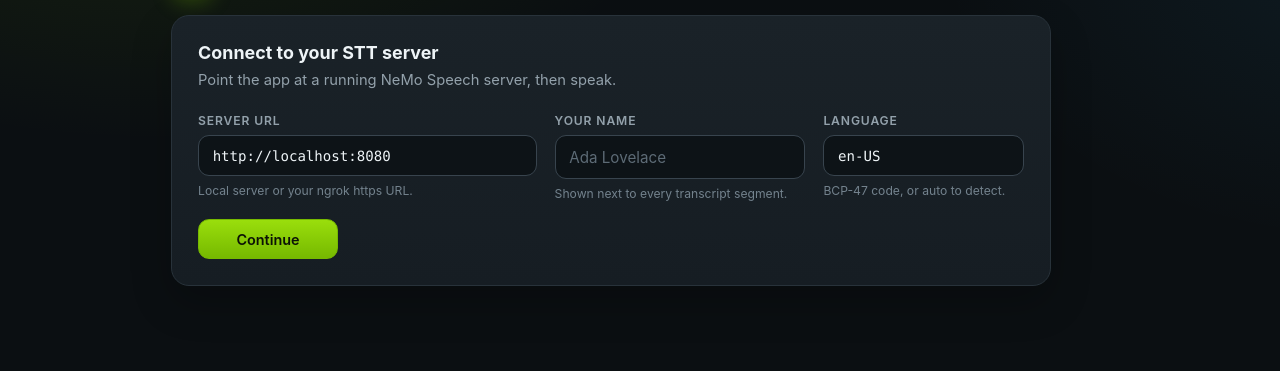
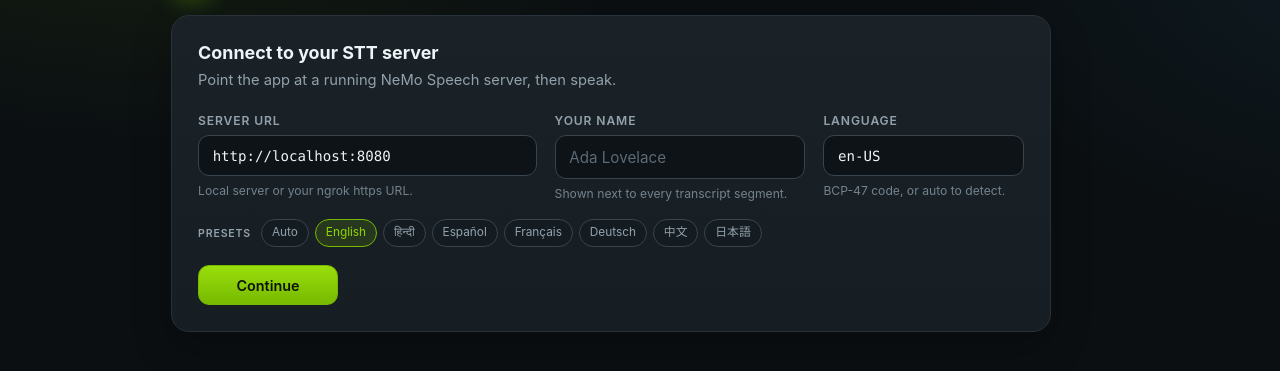
Before and after one commit to aki-008/voice-server, a website built with Vite: page index.html in a window 1280 px wide. Shown: the part 85-456 px from the top of the page. Built offline with nearby package versions, Linux system fonts and the light colour scheme; files whose address does not match are found by name.

Commit message:
hindi support

```diff
--- a/src/main.ts
+++ b/src/main.ts
@@ -81,8 +81,8 @@ app.innerHTML = `
           />
           <small>Shown next to every transcript segment.</small>
         </label>
-        <label class="field field-language">
-          <span class="field-label">Language</span>
+        <div class="field field-language">
+          <label class="field-label" for="language">Language</label>
           <input
             id="language"
             name="language"
@@ -93,53 +93,64 @@ app.innerHTML = `
             placeholder="en-US"
           />
           <small>BCP-47 code, or auto to detect.</small>
-        </label>
+        </div>
+        <div class="language-presets" role="group" aria-label="Language presets">
+          <span class="language-presets-label">Presets</span>
+          <button type="button" data-language="auto">Auto</button>
+          <button type="button" data-language="en-US">English</button>
+          <button type="button" data-language="hi-IN" lang="hi">हिन्दी</button>
+          <button type="button" data-language="es-ES">Español</button>
+          <button type="button" data-language="fr-FR">Français</button>
+          <button type="button" data-language="de-DE">Deutsch</button>
+          <button type="button" data-language="zh-CN">中文</button>
+          <button type="button" data-language="ja-JP">日本語</button>
+        </div>
         <datalist id="language-options">
-          <option value="auto"></option>
-          <option value="en-US"></option>
-          <option value="en-GB"></option>
-          <option value="es-ES"></option>
-          <option value="es-US"></option>
-          <option value="fr-FR"></option>
-          <option value="fr-CA"></option>
-          <option value="de-DE"></option>
-          <option value="it-IT"></option>
-          <option value="pt-BR"></option>
-          <option value="pt-PT"></option>
-          <option value="nl-NL"></option>
-          <option value="pl-PL"></option>
-          <option value="ru-RU"></option>
-          <option value="tr-TR"></option>
-          <option value="uk-UA"></option>
-          <option value="sv-SE"></option>
-          <option value="da-DK"></option>
-          <option value="fi-FI"></option>
-          <option value="nb-NO"></option>
-          <option value="cs-CZ"></option>
-          <option value="sk-SK"></option>
-          <option value="ro-RO"></option>
-          <option value="hu-HU"></option>
-          <option value="el-GR"></option>
-          <option value="bg-BG"></option>
-          <option value="hr-HR"></option>
-          <option value="hi-IN"></option>
-          <option value="ta-IN"></option>
-          <option value="te-IN"></option>
-          <option value="bn-IN"></option>
-          <option value="ur-PK"></option>
-          <option value="ar-AR"></option>
-          <option value="he-IL"></option>
-          <option value="fa-IR"></option>
-          <option value="ja-JP"></option>
-          <option value="ko-KR"></option>
-          <option value="zh-CN"></option>
-          <option value="zh-TW"></option>
-          <option value="vi-VN"></option>
-          <option value="th-TH"></option>
-          <option value="id-ID"></option>
-          <option value="ms-MY"></option>
-          <option value="sw-KE"></option>
-          <option value="af-ZA"></option>
+          <option value="auto" label="Auto-detect"></option>
+          <option value="en-US" label="English (US)"></option>
+          <option value="en-GB" label="English (UK)"></option>
+          <option value="es-ES" label="Spanish (Spain)"></option>
+          <option value="es-US" label="Spanish (US)"></option>
+          <option value="fr-FR" label="French (France)"></option>
+          <option value="fr-CA" label="French (Canada)"></option>
+          <option value="de-DE" label="German"></option>
+          <option value="it-IT" label="Italian"></option>
+          <option value="pt-BR" label="Portuguese (Brazil)"></option>
+          <option value="pt-PT" label="Portuguese (Portugal)"></option>
+          <option value="nl-NL" label="Dutch"></option>
+          <option value="pl-PL" label="Polish"></option>
+          <option value="ru-RU" label="Russian"></option>
+          <option value="tr-TR" label="Turkish"></option>
+          <option value="uk-UA" label="Ukrainian"></option>
+          <option value="sv-SE" label="Swedish"></option>
+          <option value="da-DK" label="Danish"></option>
+          <option value="fi-FI" label="Finnish"></option>
+          <option value="nb-NO" label="Norwegian"></option>
+          <option value="cs-CZ" label="Czech"></option>
+          <option value="sk-SK" label="Slovak"></option>
+          <option value="ro-RO" label="Romanian"></option>
+          <option value="hu-HU" label="Hungarian"></option>
+          <option value="el-GR" label="Greek"></option>
+          <option value="bg-BG" label="Bulgarian"></option>
+          <option value="hr-HR" label="Croatian"></option>
+          <option value="hi-IN" label="Hindi"></option>
+          <option value="ta-IN" label="Tamil"></option>
+          <option value="te-IN" label="Telugu"></option>
+          <option value="bn-IN" label="Bengali"></option>
+          <option value="ur-PK" label="Urdu"></option>
+          <option value="ar-AR" label="Arabic"></option>
+          <option value="he-IL" label="Hebrew"></option>
+          <option value="fa-IR" label="Persian"></option>
+          <option value="ja-JP" label="Japanese"></option>
+          <option value="ko-KR" label="Korean"></option>
+          <option value="zh-CN" label="Chinese (Simplified)"></option>
+          <option value="zh-TW" label="Chinese (Traditional)"></option>
+          <option value="vi-VN" label="Vietnamese"></option>
+          <option value="th-TH" label="Thai"></option>
+          <option value="id-ID" label="Indonesian"></option>
+          <option value="ms-MY" label="Malay"></option>
+          <option value="sw-KE" label="Swahili"></option>
+          <option value="af-ZA" label="Afrikaans"></option>
         </datalist>
         <p id="setup-error" class="form-error" role="alert" hidden></p>
         <button id="connect" class="button primary" type="submit">Continue</button>
@@ -280,6 +291,10 @@ urlInput.value = readStorage(URL_KEY) || DEFAULT_URL;
 nameInput.value = readStorage(NAME_KEY);
 languageInput.value = savedLanguage || DEFAULT_LANGUAGE;
 
+const languagePresets = Array.from(
+  document.querySelectorAll<HTMLButtonElement>(".language-presets button"),
+);
+
 let languageEdited = false;
 
 for (const input of [urlInput, nameInput, languageInput]) {
@@ -289,8 +304,20 @@ for (const input of [urlInput, nameInput, languageInput]) {
 }
 languageInput.addEventListener("input", () => {
   languageEdited = true;
+  syncLanguagePresets();
 });
 
+for (const preset of languagePresets) {
+  preset.addEventListener("click", () => {
+    languageInput.value = preset.dataset.language ?? "";
+    languageEdited = true;
+    setupError.hidden = true;
+    syncLanguagePresets();
+    languageInput.focus({ preventScroll: true });
+  });
+}
+
+syncLanguagePresets();
 void loadServerLanguage();
 
 form.addEventListener("submit", (event) => {
@@ -347,6 +374,7 @@ editButton.addEventListener("click", () => {
     urlInput.value = identity.serverUrl;
     nameInput.value = identity.username;
     languageInput.value = identity.language;
+    syncLanguagePresets();
   }
   setupEl.hidden = false;
   sessionEl.hidden = true;
@@ -368,9 +396,19 @@ async function loadServerLanguage(): Promise<void> {
     if (languageEdited) return;
     if (typeof config.language === "string" && config.language.trim()) {
       languageInput.value = config.language.trim();
+      syncLanguagePresets();
     }
   } catch {
     // The API is optional here; the built-in default is fine.
+  }
+}
+
+/** Highlight the preset whose language matches the input. */
+function syncLanguagePresets(): void {
+  const current = languageInput.value.trim().toLowerCase();
+  for (const preset of languagePresets) {
+    const language = (preset.dataset.language ?? "").toLowerCase();
+    preset.setAttribute("aria-pressed", String(language === current));
   }
 }
 
--- a/src/style.css
+++ b/src/style.css
@@ -224,6 +224,52 @@ body {
 .field small {
   color: #73828d;
   font-size: 0.76rem;
+}
+
+.language-presets {
+  grid-column: 1 / -1;
+  display: flex;
+  flex-wrap: wrap;
+  align-items: center;
+  gap: 6px;
+}
+
+.language-presets-label {
+  margin-right: 4px;
+  font-size: 0.66rem;
+  font-weight: 600;
+  letter-spacing: 0.08em;
+  text-transform: uppercase;
+  color: var(--muted);
+}
+
+.language-presets button {
+  padding: 0.26rem 0.62rem;
+  border: 1px solid var(--line-strong);
+  border-radius: 999px;
+  background: #141c22;
+  color: var(--muted);
+  font: inherit;
+  font-size: 0.74rem;
+  line-height: 1.5;
+  cursor: pointer;
+  transition: border-color 0.15s ease, color 0.15s ease, background 0.15s ease;
+}
+
+.language-presets button:hover {
+  border-color: #46545f;
+  color: var(--text);
+}
+
+.language-presets button[aria-pressed="true"] {
+  border-color: var(--accent-strong);
+  background: rgba(118, 185, 0, 0.16);
+  color: var(--accent);
+}
+
+.language-presets button:focus-visible {
+  outline: 2px solid var(--accent-strong);
+  outline-offset: 2px;
 }
 
 .form-error {
```
